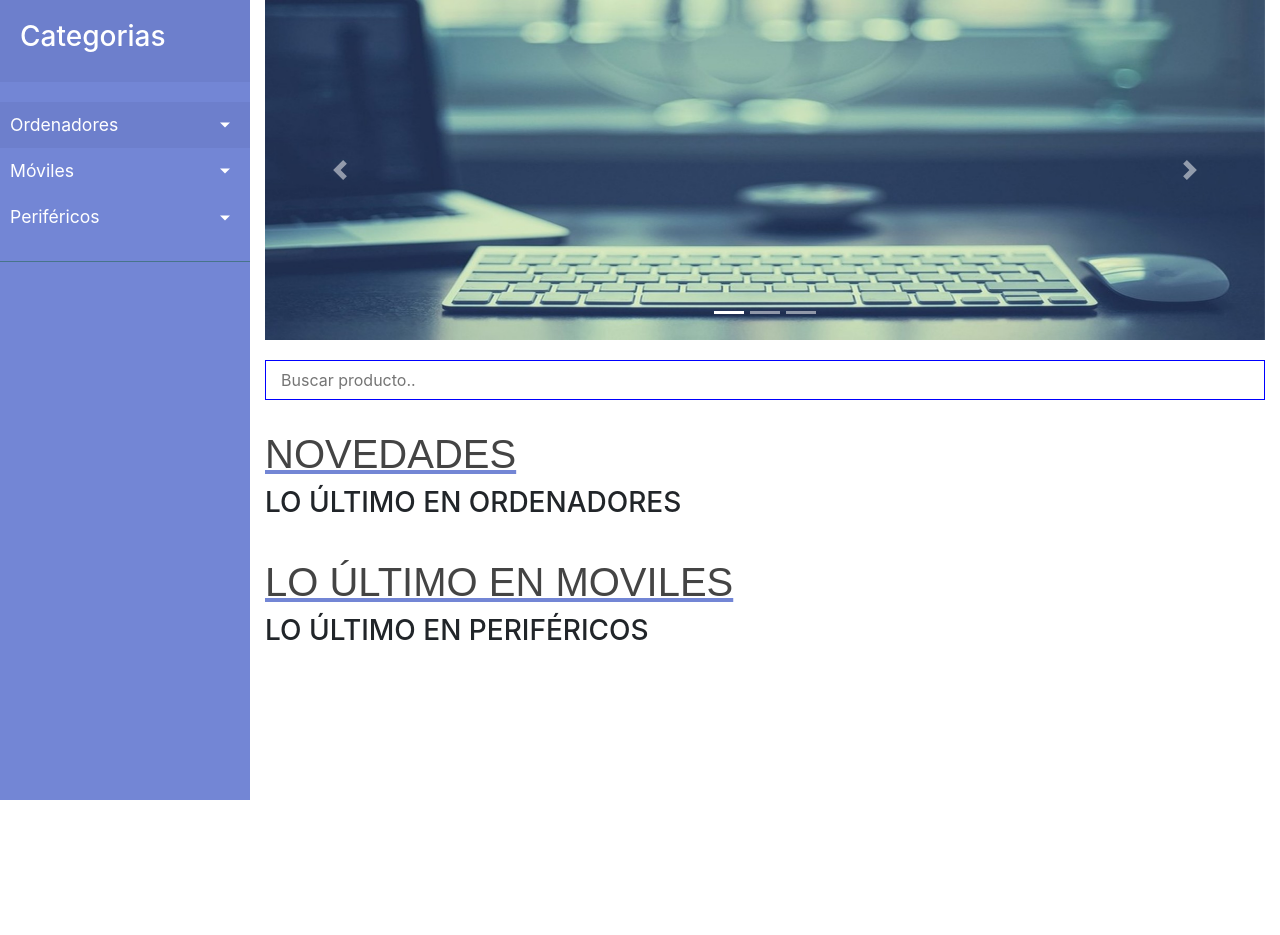
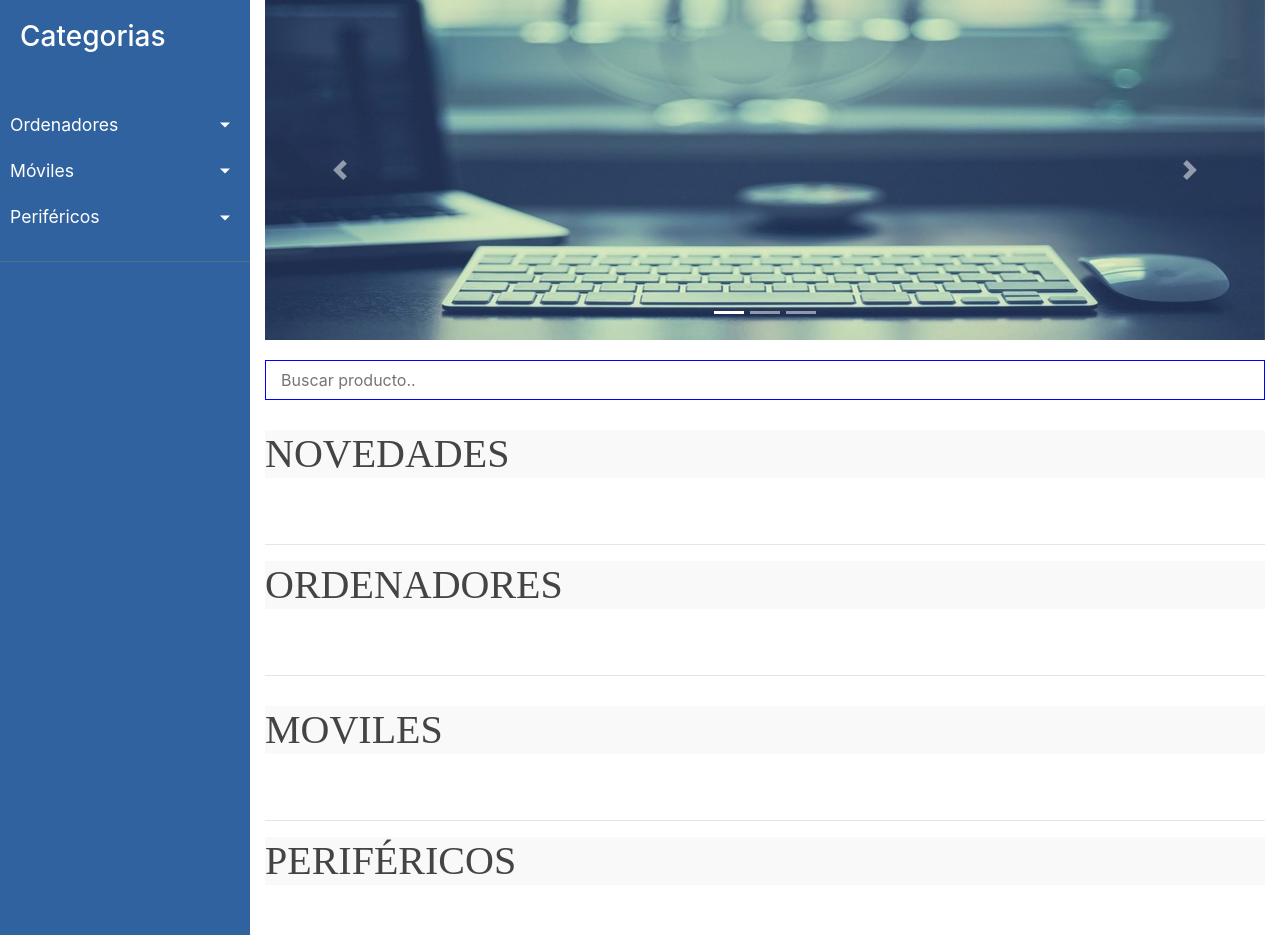
Before and after one commit to jalidaka96/ProyectoFinal, a PHP site: page /proyecto/ in a window 1280 px wide. Shown: the part 56-991 px from the top of the page. Before the commit the page ends 856 px from the top, so only its background shows below. Run offline with PHP 8.4, Linux system fonts and the light colour scheme; some libraries are stand-ins or nearby versions.

Commit message:
Version Proyecto Semiterminada

```diff
--- a/public/angular/main/mainCtrl.js
+++ b/public/angular/main/mainCtrl.js
@@ -162,4 +162,6 @@
 	}
 
 
+
+
 })
--- a/public/css/main.css
+++ b/public/css/main.css
@@ -3,13 +3,21 @@
 
 }
 
-#novedades > h3 {
-	text-decoration: underline;
-	text-decoration-color: #7386D5;
-	font-family: Montserrat, sans-serif;
+
+
+.apartados > h3 {
+	font-family: "Times New Roman", Times, serif;
 	color: #444;
 	font-size: 40px;
+	background-color: #F9F9F9;
+	margin-bottom: 50px;
 }
+
+.encima:hover {
+	border: 3px solid #507DB1;
+}
+
+
 
 /*@media screen and (max-width:640px) {
 	.lastItems {
--- a/public/css/nav.css
+++ b/public/css/nav.css
@@ -54,14 +54,14 @@
 
 #sidebar {
     /* don't forget to add all the previously mentioned styles here too */
-    background: #7386D5;
+    background: #2F629E;
     color: #fff;
     transition: all 0.3s;
 }
 
 #sidebar .sidebar-header {
     padding: 20px;
-    background: #6d7fcc;
+    background: #2F629E;
 }
 
 #sidebar ul.components {
@@ -72,6 +72,10 @@
 #sidebar ul p {
     color: #fff;
     padding: 10px;
+}
+
+.solaparNavside {
+    background-color: red;
 }
 
 #sidebar ul li a {
@@ -87,12 +91,12 @@
 
 #sidebar ul li.active > a, a[aria-expanded="true"] {
     color: #fff;
-    background: #6d7fcc;
+    background: #2F629E;
 }
 ul ul a {
     font-size: 0.9em !important;
     padding-left: 30px !important;
-    background: #6d7fcc;
+    background: #0C59B3;
 }
 
 .linkPerfil {
--- a/views/main/index.php
+++ b/views/main/index.php
@@ -47,13 +47,13 @@
 
 
 		<!-- CAPA EN LA CUAL SE MUESTRAN LOS 4 ULTIMOS PRODUCTOS SUBIDOS A LA BASE DE DATOS-->
-		<div id="novedades" ng-hide="novedadesCapa">
+		<div class="apartados" id="novedades" ng-hide="novedadesCapa">
 			<h3>NOVEDADES</h3>
 
 
 
 			<div class="row">
-				<div ng-repeat="x in items" class="col-6 col-lg-3">
+				<div ng-repeat="x in items" class="col-6 col-lg-3 encima">
 					<div class="lastItems" >
 						<a href="producto/detallesProducto/{{x.id_producto}}">
 							<img class="col-12" src="{{x.imagen}}">
@@ -66,13 +66,14 @@
 				</div>
 			</div>
 		</div>
+		<hr>
 
 		<!-- CAPA EN LA CUAL SE MUESTRAN LOS PRODUCTOS CUYA CATEGORIA ES DE ORDENADOR-->
-		<div id="ordenadores" ng-hide="ordenadoresCapa">
-			<h3>LO ÚLTIMO EN ORDENADORES</h3>
+		<div class="apartados" id="ordenadores" ng-hide="ordenadoresCapa">
+			<h3>ORDENADORES</h3>
 
 			<div class="row">
-				<div ng-repeat="x in ordenadores" class="col-6 col-lg-3">
+				<div ng-repeat="x in ordenadores" class="col-6 col-lg-3 encima">
 					<div class="lastItems" >
 						<a href="producto/detallesProducto/{{x.id_producto}}">
 							<img class="col-12" src="{{x.imagen}}">
@@ -85,12 +86,12 @@
 				</div>
 			</div>
 		</div>
-
+		<hr>
 		<!-- CAPA EN LA CUAL SE MUESTRAN LOS PRODUCTOS CUYA CATEGORIA ES DE MOVILES-->
-		<div id="novedades" ng-hide="movilesCapa">
-			<h3>LO ÚLTIMO EN MOVILES</h3>
+		<div class="apartados" id="novedades" ng-hide="movilesCapa">
+			<h3>MOVILES</h3>
 			<div class="row">
-				<div ng-repeat="x in moviles" class="col-6 col-lg-3">
+				<div ng-repeat="x in moviles" class="col-6 col-lg-3 encima">
 					<div class="lastItems" >
 						<a href="producto/detallesProducto/{{x.id_producto}}">
 							<img class="col-12" src="{{x.imagen}}">
@@ -103,12 +104,13 @@
 				</div>
 			</div>
 		</div>
+		<hr>
 
 		<!-- CAPA EN LA CUAL SE MUESTRAN LOS PRODUCTOS CUYA CATEGORIA ES DE PERIFERICOS-->
-		<div id="perifericosCapa" ng-hide="perifericosCapa">
-			<h3>LO ÚLTIMO EN PERIFÉRICOS</h3>
+		<div class="apartados" id="perifericosCapa" ng-hide="perifericosCapa">
+			<h3>PERIFÉRICOS</h3>
 			<div class="row">
-				<div ng-repeat="x in perifericoss" class="col-6 col-lg-3">
+				<div ng-repeat="x in perifericoss" class="col-6 col-lg-3 encima">
 					<div class="lastItems" >
 						<a href="producto/detallesProducto/{{x.id_producto}}">
 							<img class="col-12" src="{{x.imagen}}">
--- a/views/nav.php
+++ b/views/nav.php
@@ -1,4 +1,4 @@
-<nav class="navbar navbar-expand-md bg-dark navbar-dark">
+<nav class="navbar navbar-expand-md bg-dark navbar-dark barraNavegacion">
 	<ul class="navbar-nav">
         <a class="navbar-brand" href="#">TeknoMeli</a>
     </ul>
@@ -12,7 +12,7 @@
 
 
     <button class="navbar-toggler" type="button" data-toggle="collapse" data-target="#collapsibleNabvar">
-        <span class="navbar-toggler-icon"></span>
+        <span class="navbar-toggler-icon "></span>
     </button>
 
 	<div class="collapse navbar-collapse" id="collapsibleNabvar">
```
Also changed, not shown: casa.PNG (deleted).
